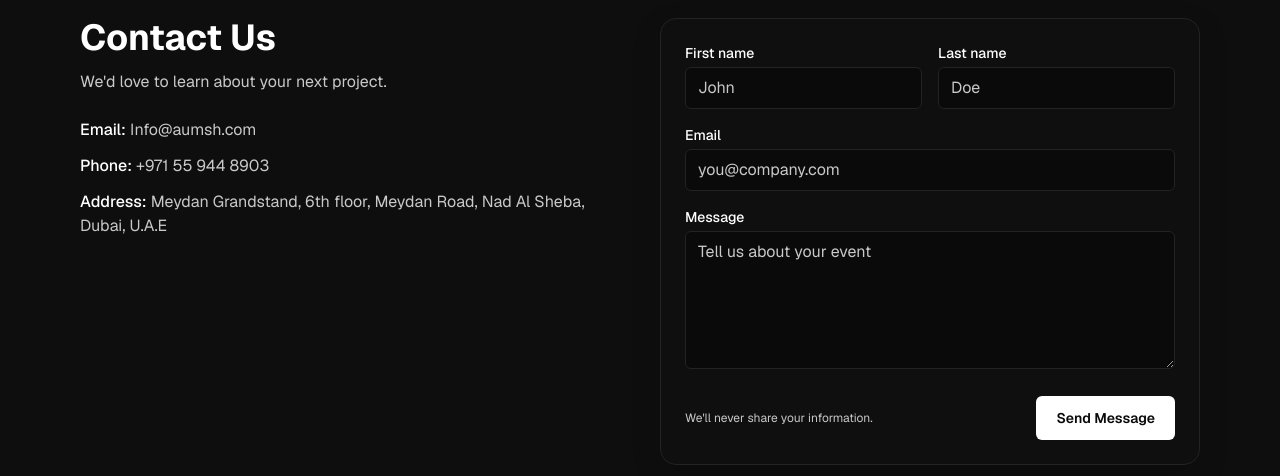
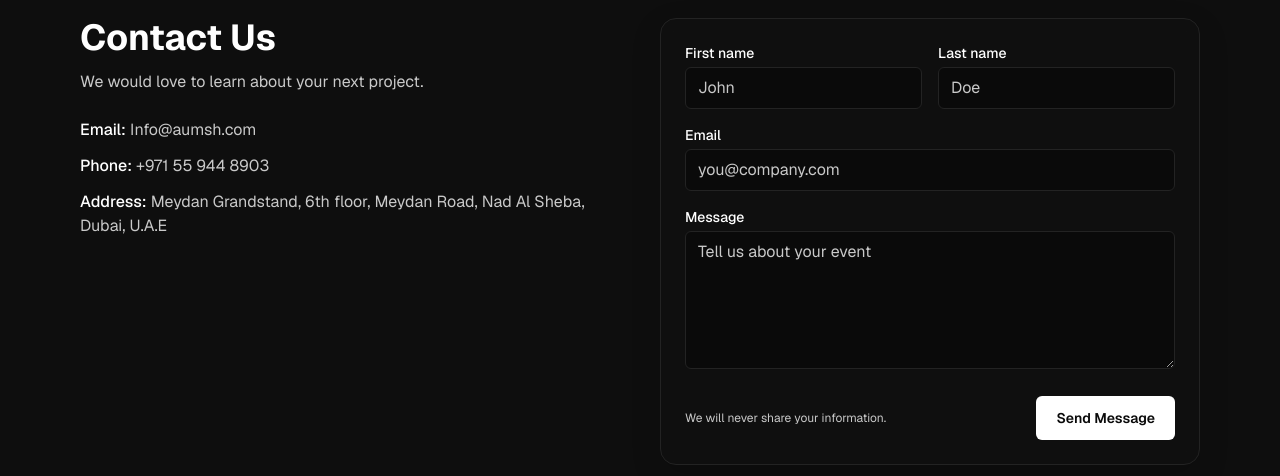
Before and after one commit to Haseebinvader/AmushApp, a Next.js app: page / in a window 1280 px wide. Shown: the part 3997-4473 px from the top of the page. Built offline with nearby package versions, Linux system fonts and the light colour scheme.

Commit message:
Fixed the linting issues

```diff
--- a/src/app/page.tsx
+++ b/src/app/page.tsx
@@ -3,7 +3,7 @@ import Header from "@/components/Header";
 import Hero from "@/components/Hero";
 import About from "@/components/About";
 import Services from "@/components/Services";
-import Clients from "@/components/Clients";
+// import Clients from "@/components/Clients";
 import Gallery from "@/components/Gallery";
 import CTA from "@/components/CTA";
 import Contact from "@/components/Contact";
--- a/src/components/Contact.tsx
+++ b/src/components/Contact.tsx
@@ -9,7 +9,7 @@ export default function Contact() {
       <div className="max-w-6xl mx-auto px-4 grid md:grid-cols-2 gap-10">
         <div className="reveal">
           <h2 className="text-3xl md:text-4xl font-bold text-[var(--brand-900)]">Contact Us</h2>
-          <p className="mt-3 text-[var(--muted-700)]">We'd love to learn about your next project.</p>
+          <p className="mt-3 text-[var(--muted-700)]">We would love to learn about your next project.</p>
           <div className="mt-6 space-y-3 text-[var(--muted-700)]">
             <p><span className="font-medium text-[var(--brand-900)]">Email:</span> {contact.email}</p>
             <p><span className="font-medium text-[var(--brand-900)]">Phone:</span> {contact.phone}</p>
@@ -36,7 +36,7 @@ export default function Contact() {
             <textarea rows={5} placeholder="Tell us about your event" className="mt-1 w-full rounded-md border border-[var(--border-muted)] bg-[var(--background)] text-[var(--foreground)] placeholder:text-[var(--muted-700)] px-3 py-2 focus:outline-none focus:ring-2 focus:ring-[var(--brand-900)]/40"></textarea>
           </div>
           <div className="mt-5 flex items-center justify-between gap-4">
-            <p className="text-xs text-[var(--muted-700)]">We'll never share your information.</p>
+            <p className="text-xs text-[var(--muted-700)]">We will never share your information.</p>
             <button type="button" onClick={() => alert("Coming soon")} className="cursor-pointer inline-flex justify-center items-center rounded-md bg-[var(--brand-700)] text-[var(--background)] px-5 py-3 text-sm font-semibold hover:bg-[var(--brand-600)] transition-colors">Send Message</button>
           </div>
         </form>
--- a/src/components/Gallery.tsx
+++ b/src/components/Gallery.tsx
@@ -15,7 +15,7 @@ export default function Gallery() {
           </div>
         </div>
         <div className="mt-8 grid grid-cols-4 md:grid-cols-6 gap-3">
-          {imgs.map((src, i) => (
+          {imgs.map((src) => (
             <div
               key={src}
               className={`relative overflow-hidden rounded-xl reveal aspect-[16/9] col-span-2 md:col-span-3`}
```
Also changed, not shown: src/components/Header.tsx (+0 -7 lines).
